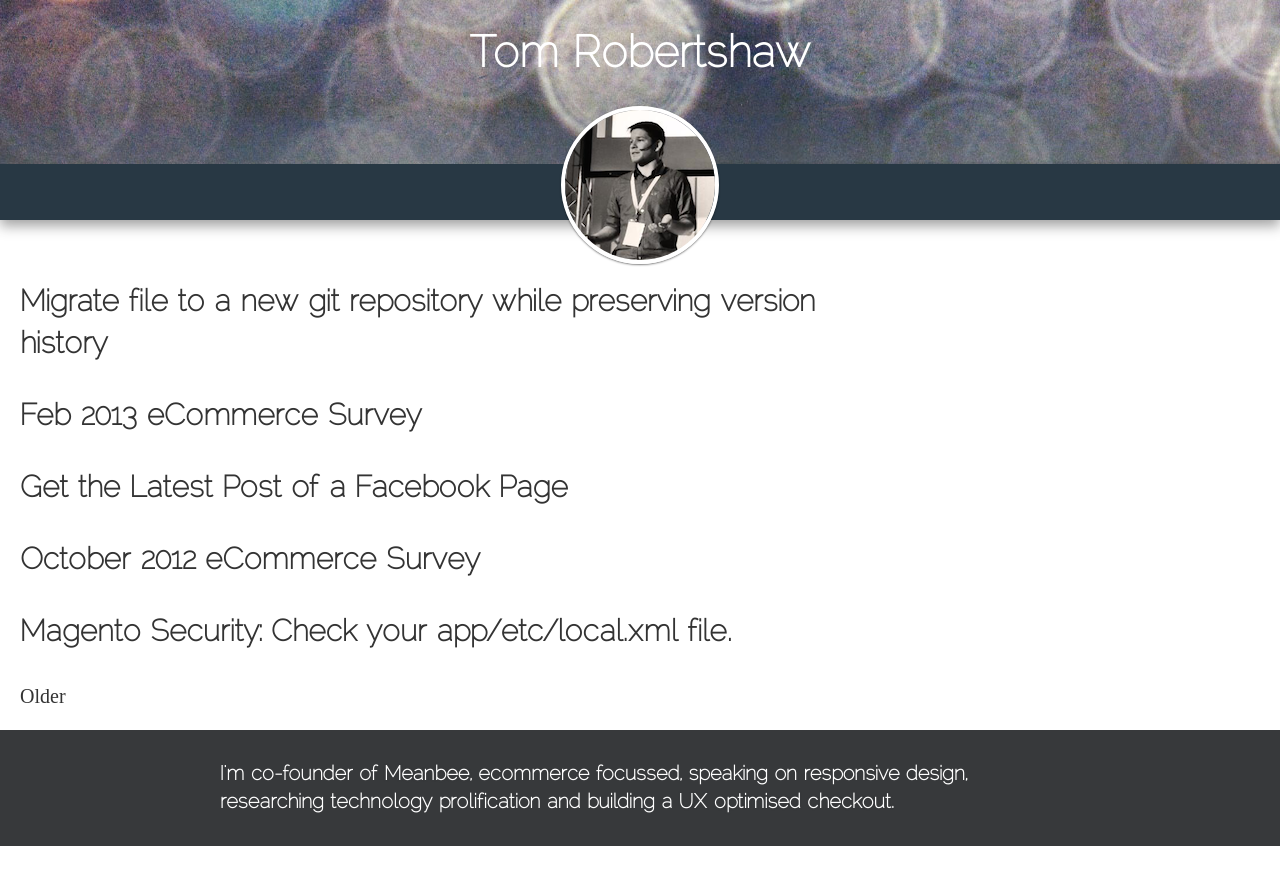
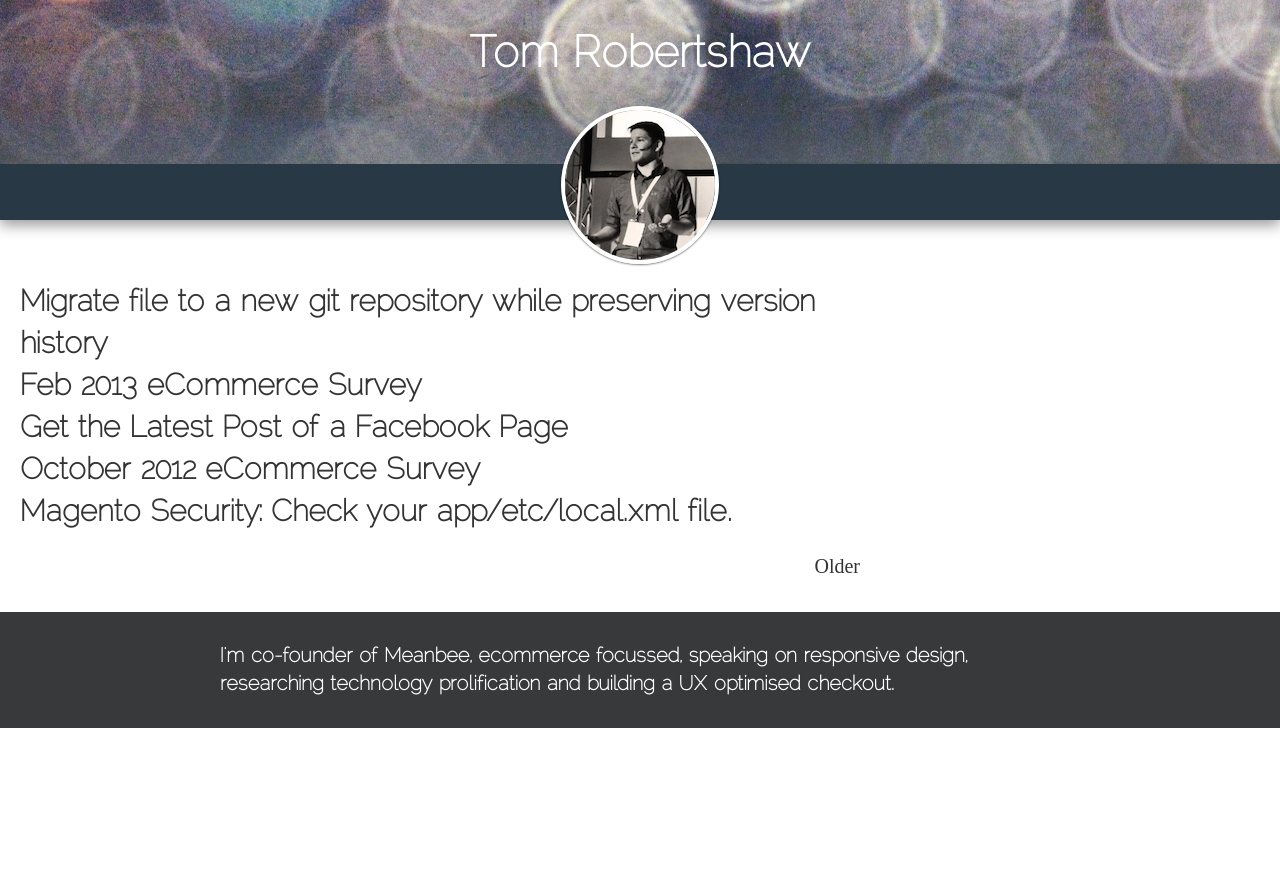
Before and after one commit to bobbyshaw/tomrobertshaw.net, a Jekyll site: the page built from index.html, in a window 1280 px wide. Shown: the top 885 px of the page. Built offline with Jekyll 4.4.1, drawn with Linux system fonts in a browser that asks for light colours; Markdown is read by kramdown in place of the engine named in the settings; the list of posts is cut into pages by our own code; comment, search, counter and statistics services are not loaded.

Commit message:
Style pagination links and post date.

```diff
--- a/css/styles.css
+++ b/css/styles.css
@@ -431,11 +431,9 @@
 }
 
 
-/*****************************************************************************/
-/*
-/* Site
-/*
-/*****************************************************************************/
+/**
+ * Global
+ */
 
 
 img,canvas,iframe,video,svg{max-width:100%}.overflow-container{overflow-y:scroll;-webkit-overflow-scrolling:touch}
@@ -541,12 +539,12 @@
 
 main[role="main"] {
     margin: 3em 1em 1em;
-    text-align: justify;
 }
 
 main[role="main"] h1,
 main[role="main"] h2 {
-    text-align: left;
+    display: inline;
+    margin-right: 0.3em;
 }
 
 main[role="main"] a {
@@ -588,6 +586,54 @@
     background-position: 0 1.05em;
     text-shadow: 0 0 0.1em #37393b;
 }
+
+/*
+ * Home
+ */
+
+
+main[role="main"] .pagination {
+    height: 2em;
+}
+
+main[role="main"] .pagination a {
+    background: none;
+    text-shadow: none;
+}
+
+main[role="main"] a.older {
+    float: right;
+}
+
+main[role="main"] a.newer {
+    float: left;
+}
+
+/*
+ * Posts
+ */
+
+ main[role="main"] p {
+    text-align: justify;
+ }
+
+ main[role="main"] p.meta {
+    border-radius: 0.3em;
+    -moz-border-radius: 0.3em;
+    -webkit-border-radius: 0.3em;
+    border: 1px solid #aaa;
+    color: #aaa;
+    display: inline-block;
+    font-family: "Helvetica Neue",Helvetica,Arial,sans-serif;
+    font-size: 0.8em;
+    margin: 1.0em 0em 0.9em;
+    padding: 0.1em 0.3em;
+    vertical-align: top;
+ }
+
+
+
+
 
 .post code {
   border: 1px solid #ddd;
@@ -684,4 +730,8 @@
         font-size: 2.2em;
     }
 
+    main[role="main"] p.meta {
+        margin-top: 1.25em;
+    }
+
 }
--- a/index.html
+++ b/index.html
@@ -12,11 +12,11 @@
 {% if paginator.total_pages > 1 %}
 <div class="pagination">
   {% if paginator.previous_page %}
-    <a href="{{ paginator.previous_page_path | prepend: site.baseurl | replace: '//', '/' }}">Newer</a>
+    <a href="{{ paginator.previous_page_path | prepend: site.baseurl | replace: '//', '/' }}" class="newer">Newer</a>
   {% endif %}
 
   {% if paginator.next_page %}
-    <a href="{{ paginator.next_page_path | prepend: site.baseurl | replace: '//', '/' }}">Older</a>
+    <a href="{{ paginator.next_page_path | prepend: site.baseurl | replace: '//', '/' }}" class="older">Older</a>
   {% endif %}
 </div>
 {% endif %}
```
